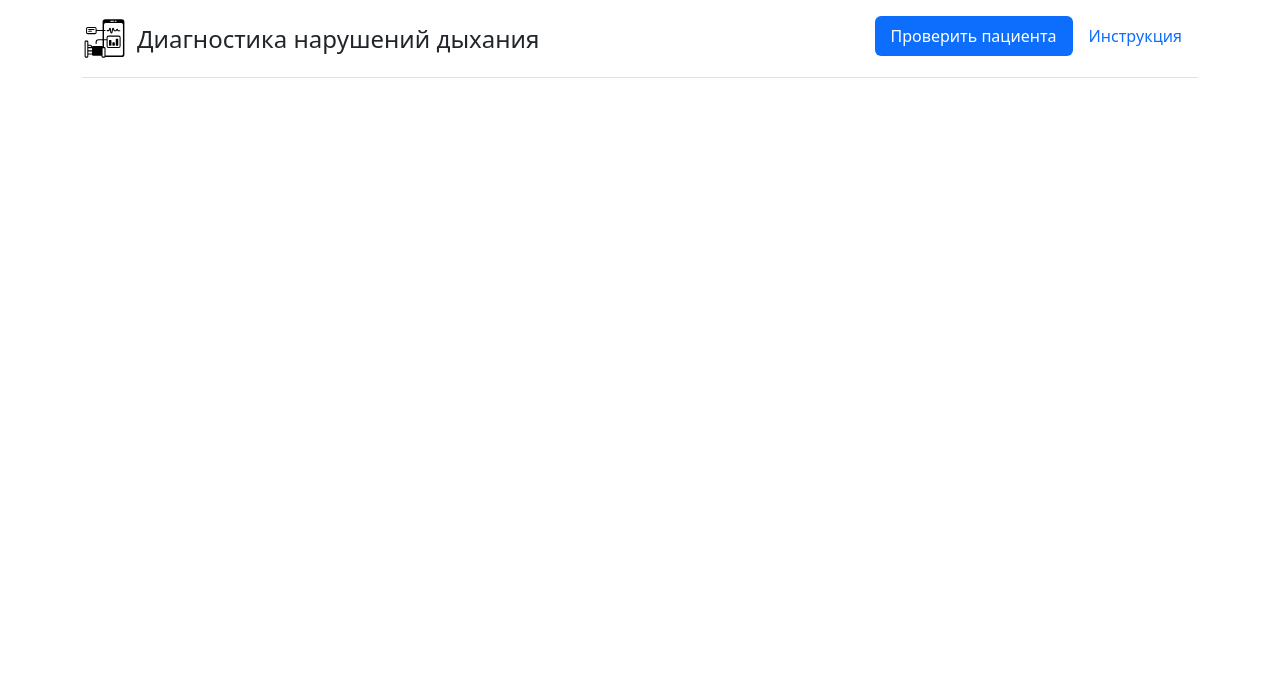
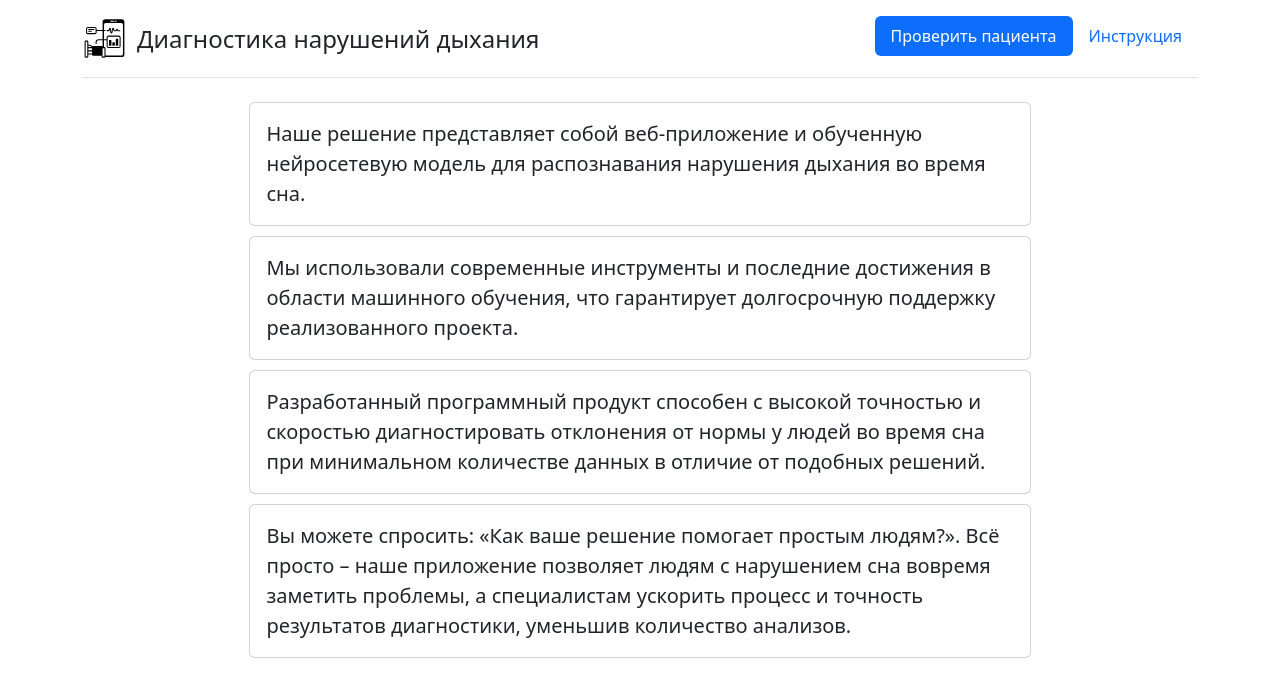
Before and after one commit to AleksanderMerkulov/apnoe-service, a Django app: page / in a window 1280 px wide. Shown: the top 697 px of the page. Run offline with Django 5.2, Linux system fonts and the light colour scheme.

Commit message:
хочется верить что коммит крайний на этом хакатоне

```diff
--- a/medapp/views.py
+++ b/medapp/views.py
@@ -21,11 +21,27 @@ from .net import Network
 # Create your views here.
 
 def main_page(request):
-    return render(request, 'index.html')
+    return render(request, 'tizer.html')
 
 
 def instruction(request):
     return render(request, 'instruction.html')
+
+
+def getApnoeIndex(results, path):
+    import scipy
+
+    y = np.array(results)
+    b, a = scipy.signal.butter(3, 0.9, 'low')
+    out = scipy.signal.filtfilt(b, a, y)
+    freq = 0
+    with open(path) as f1:
+        for line in f1.readlines():
+            splat = line.split(':')
+            if splat[0] == '"SampleFrequency':
+                freq = int(splat[1].split('Hz')[0])
+                break
+    return len(scipy.signal.find_peaks(out)[0]) * freq / len(y)
 
 
 def fileToASCII(filename, channel):
@@ -41,9 +57,13 @@ def fileToASCII(filename, channel):
     with open(f'{pth}.ascii') as f:
         for line in f.readlines():
             res.append(float(line.strip()))
+
+    # get an apnoe index for later use
+    index = getApnoeIndex(res, f'{pth}.txt')
+
     os.remove(f'{pth}.txt')
     os.remove(f'{pth}.ascii')
-    return res
+    return [res, index]
 
 
 def do_result(request):
@@ -61,6 +81,9 @@ def do_result(request):
     data1 = []
     # Process the first segment
     tr = fileToASCII(request.FILES['file'].name.split('.')[0], 3)  # get a test-set-sample
+    apnoe_index1 = tr[1]  # get an apnoe_index from getApnoeIndex
+    tr = tr[0]  # reform tr to tr correct GAVNOKOD - do refactor this one
+
     tr2 = []
     rate = len(tr) // (512 * 512)
     for i in range(0, len(tr), rate):
@@ -79,6 +102,8 @@ def do_result(request):
     data2 = []
     # Process the first segment
     tr = fileToASCII(request.FILES['file'].name.split('.')[0], 6)  # get a test-set-sample
+    apnoe_index2 = tr[1]  # get an apnoe_index from getApnoeIndex
+    tr = tr[0]  # reform tr to correct tr GAVNOKOD - do refactor this one
     tr2 = []
     rate = len(tr) // (512 * 512)
     for i in range(0, len(tr), rate):
@@ -94,7 +119,7 @@ def do_result(request):
     data2 = np.array(data2).reshape((-1, 512, 512, 1))
     net1_response = n1.predict(data1)
     net2_response = n2.predict(data2)
-    return [net1_response, net2_response]
+    return [net1_response, net2_response, [apnoe_index1, apnoe_index2]]
 
 
 def file_handler(file):
@@ -126,14 +151,32 @@ def upload_file(request):
 
             # print(result)
             # Получение результатов.
-            apnoe = (result[0][0] + result[1][0] / 2)
-            apnoe_type = None
+            apnoe = ((result[0][1] + result[1][1]) / 2)  # veroiatnost chto eto apnoe
+            apnoe_index = ((result[2][1] + result[2][1]) / 2)
+            apnoe_type = ''
+            if 15 > apnoe_index >= 5:
+                apnoe_type = 'Легкая'
+            elif 30 > apnoe_index >= 15:
+                apnoe_type = 'Средняя'
+            elif apnoe_index >= 30:
+                apnoe_type = 'Тяжёлая'
+
+            apnoe_detect = ''
+            if apnoe <= 5:
+                apnoe_detect = "Отсутствует"
+                apnoe_type = '-'
+            elif 95 > apnoe > 5:
+                apnoe_detect = 'Возможно присутствует'
+            elif apnoe >= 95:
+                apnoe_detect = 'Обнаружено'
+
 
             # Передача результатов для рендера на странице.
             context = {
                 'apnoe': apnoe,
                 'apnoe_type': apnoe_type,
-                'filename': request.FILES['file'].name
+                'filename': request.FILES['file'].name,
+                'apnoe_detect': apnoe_detect
             }
 
             return render(request, 'result.html', context)
--- a/templates/index.html
+++ b/templates/index.html
@@ -13,6 +13,7 @@
             crossorigin="anonymous"></script>
 
     <link rel="stylesheet" href="{% static 'styles.css' %}">
+    <link rel="icon" href="/static/favicon.ico">
 
 </head>
 <body>
--- a/templates/result.html
+++ b/templates/result.html
@@ -7,18 +7,20 @@
         <tr>
             <th scope="col">Название файла</th>
             <th scope="col">АПНОЭ</th>
+            <th scope="col">АПНОЭ(вероятность)</th>
             <th scope="col">Степень</th>
         </tr>
         </thead>
         <tbody>
         <tr>
             <td>{{ filename }}</td>
+            <td>{{ apnoe_detect }}</td>
             <td>{{ apnoe }}</td>
-            <td>Слабая</td>
+            <td>{{ apnoe_type }}</td>
         </tr>
         <tr>
             <td>
-                <a href="/save_result/?Апное={{ apnoe }}&Тип={{ apnoe_type }}&Файл={{ filename }}" class="btn btn-primary">Сохранить результат</a>
+                <a href="/save_result/?Файл={{ filename }}&Обнаружено={{ apnoe_detect }}&Апное={{ apnoe }}&Тип={{ apnoe_type }}" class="btn btn-primary">Сохранить результат</a>
             </td>
         </tr>
         </tbody>
--- /dev/null
+++ b/templates/tizer.html
@@ -0,0 +1,50 @@
+{% extends 'index.html' %}
+
+
+{% block content %}
+    <style>
+        .main-container{
+            width: 70%;
+            margin: 20px auto;
+        }
+        .card {
+            margin-bottom: 10px;
+            font-size: 20px;
+            transition: 0.15s;
+        }
+        .card:hover{
+            box-shadow: 4px 4px 8px var(--bs-nav-pills-link-active-bg);
+        }
+    </style>
+    <div class="main-container">
+        <div class="card">
+            <div class="card-body">
+                Наше решение представляет собой веб-приложение и обученную нейросетевую модель для распознавания
+                нарушения
+                дыхания во время сна.
+            </div>
+        </div>
+        <div class="card">
+            <div class="card-body">
+                Мы использовали современные инструменты и последние достижения в области машинного обучения, что
+                гарантирует
+                долгосрочную поддержку реализованного проекта.
+            </div>
+        </div>
+        <div class="card">
+            <div class="card-body">
+                Разработанный программный продукт способен с высокой точностью и скоростью диагностировать отклонения от
+                нормы у людей во время сна при минимальном количестве данных в отличие от подобных решений.
+            </div>
+        </div>
+        <div class="card">
+            <div class="card-body">
+                Вы можете спросить: «Как ваше решение помогает простым людям?». Всё просто – наше приложение позволяет
+                людям
+                с нарушением сна вовремя заметить проблемы, а специалистам ускорить процесс и точность результатов
+                диагностики, уменьшив количество анализов.
+            </div>
+        </div>
+    </div>
+
+{% endblock %}
```
Also changed, not shown: templates/instruction.html (+12 -5 lines), static/127.0.0.1_8000_form.png (added), static/favicon.ico (added).
